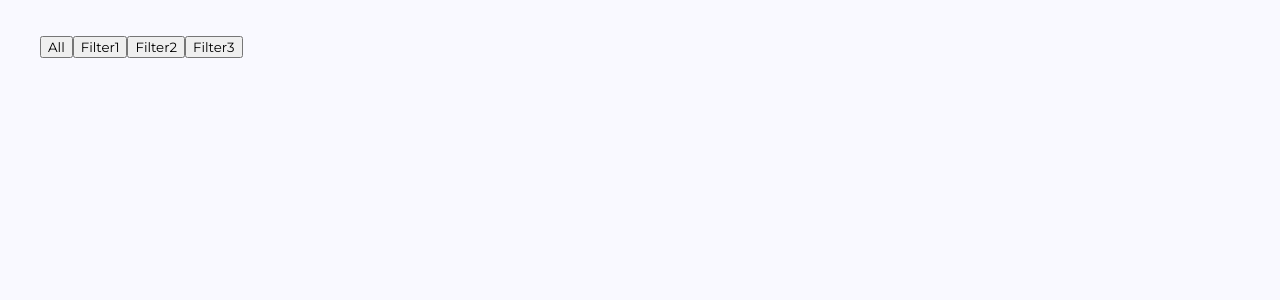
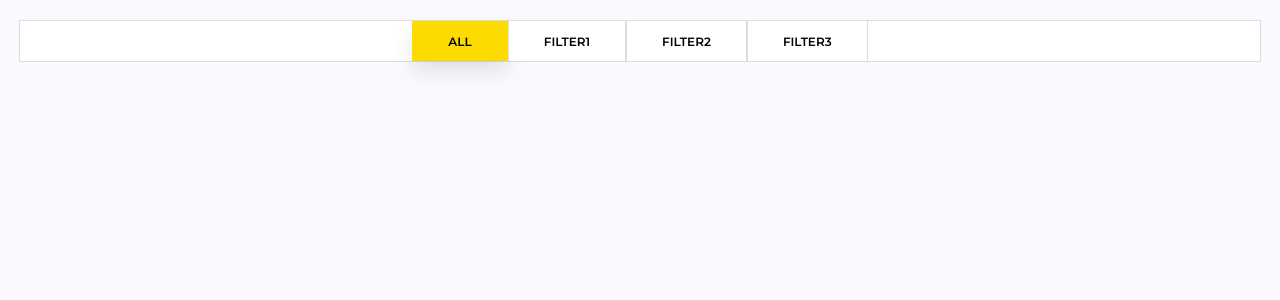
Before and after one commit to al-march/ng-gallery, an Angular app: page / in a window 1280 px wide. Shown: the top 300 px of the page. Built offline with nearby package versions, Linux system fonts and the light colour scheme.

Commit message:
feat: Menu - added base template

```diff
--- a/src/app/menu/menu.component.html
+++ b/src/app/menu/menu.component.html
@@ -1,6 +1,8 @@
 <menu class="menu">
-    <button class="menu__btn">All</button>
-    <button class="menu__btn">Filter1</button>
-    <button class="menu__btn">Filter2</button>
-    <button class="menu__btn">Filter3</button>
-  </menu>
+    <nav class="menu__nav">
+        <button class="menu__btn active">All</button>
+        <button class="menu__btn">Filter1</button>
+        <button class="menu__btn">Filter2</button>
+        <button class="menu__btn">Filter3</button>
+    </nav>
+</menu>
--- a/src/app/menu/menu.component.scss
+++ b/src/app/menu/menu.component.scss
@@ -0,0 +1,36 @@
+@import "vars";
+.menu {
+    margin: 0;
+    padding: 0;
+    &__nav {
+        max-width: 1200px;
+        margin: 0 auto;
+        padding: 0 20px;
+        background-color: #fff;
+        border: 1px solid #ddd;
+        height: 40px;
+        @include flex(row, center);
+    }
+    &__btn {
+        border: none;
+        background-color: #fff;
+        height: inherit;
+        padding: 0 35px;
+        font-weight: 600;
+        font-size: 12px;
+        text-transform: uppercase;
+        transition: 0.4s ease all;
+        cursor: pointer;
+        border-left: 1px solid #ddd;
+        border-right: 1px solid #ddd;
+        outline: none;
+        &:hover {
+            background-color: $accent;
+        }
+        &.active {
+            box-shadow: 0px 10px 20px 0px rgba(0, 0, 0, 0.1);
+            background-color: $accent;
+            border: 1px solid transparent;
+        }
+    }
+}
```
